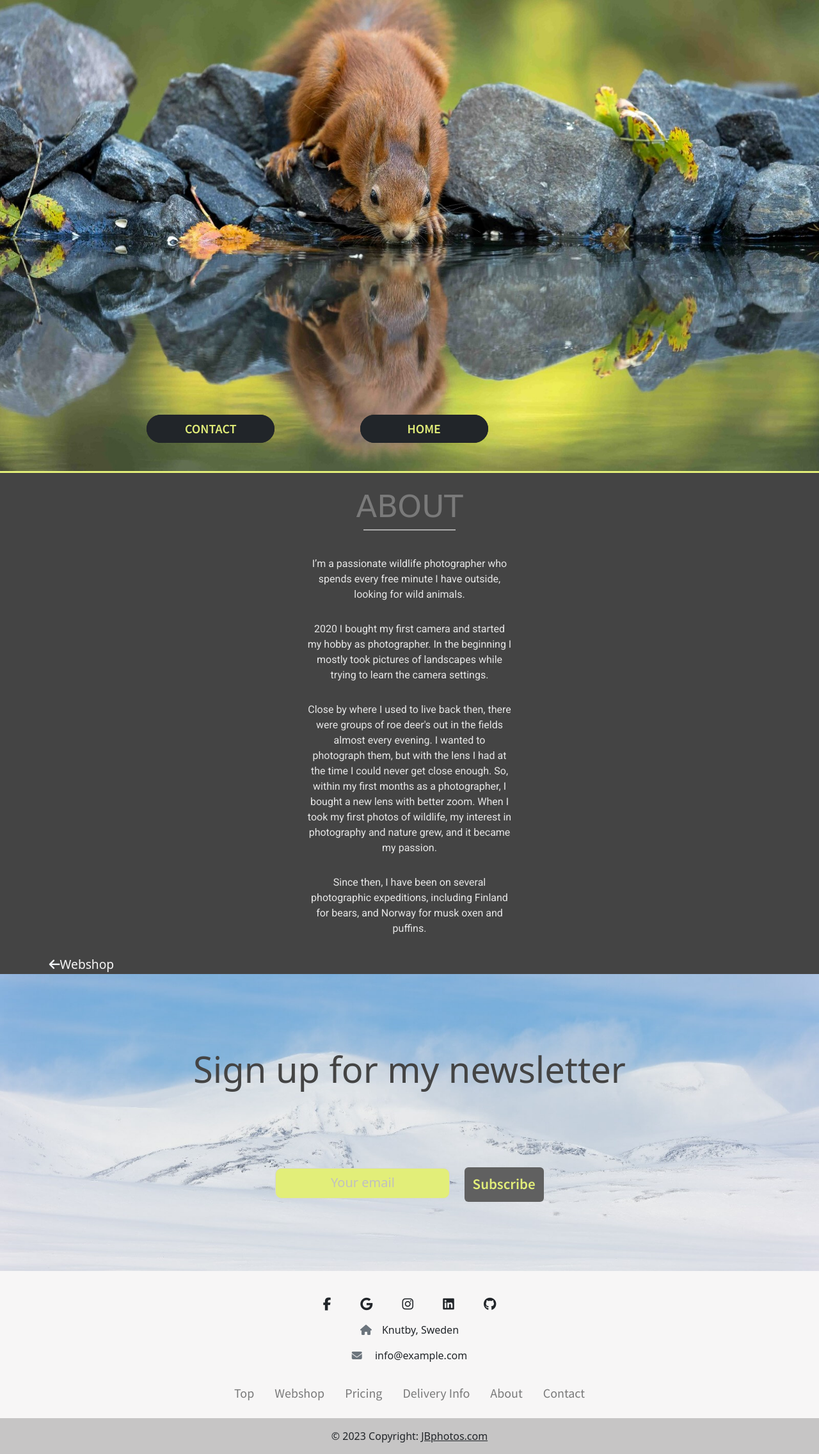
After one commit to CamilCar/jb-wildlife-photos, a Django app: page /about/ in a window 1280 px wide. The commit adds this page. Shown: the whole page at 64% size. Run offline with Django 3.2, Linux system fonts and the light colour scheme; some libraries are stand-ins or nearby versions; some web fonts are replaced.

Commit message:
Add 4 new pages with base content and setup routes

```diff
--- /dev/null
+++ b/home/templates/about/about.html
@@ -0,0 +1,34 @@
+{% extends "base.html" %}
+{% load static %}
+{% block content %}
+    <div class="hero-image"  style="height: 46em;">
+        {% include 'includes/mobile-nav.html' %}
+        <div class="hero-text">{% include 'includes/main-nav.html' %}</div>
+    </div>
+    <div class="page-wrapper">
+        <div id="line-3"></div>
+        <div class="page-title text-center">
+            <span>ABOUT</span>
+            <div id="line-2"></div>
+        </div>
+        <div class="page-text text-center">
+            <div class="text-container">
+                <div class ="page-p">
+                    I’m a passionate wildlife photographer who spends every free minute I have outside, looking for wild animals.
+                </div>
+                <div class ="page-p">
+                    2020 I bought my first camera and started my hobby as photographer. In the beginning I mostly took pictures of landscapes while trying to learn the camera settings.
+                </div>
+                <div class ="page-p">
+                    Close by where I used to live back then, there were groups of roe deer's out in the fields almost every evening. I wanted to photograph them, but with the lens I had
+                    at the time I could never get close enough.
+                    So, within my first months as a photographer, I bought a new lens with better zoom. When I took my first photos of wildlife, my interest in photography and nature grew, and it became my passion.
+                </div>
+                <div class ="page-p">
+                    Since then, I have been on several photographic expeditions, including Finland for bears, and Norway for musk oxen and puffins.
+                </div>
+            </div>
+        </div>
+        <a class="webshop-link" href="{% url 'webshop' %}"><i class="fa fa-arrow-left"style="color: #f0f2f5;"></i>Webshop</a>
+    </div>
+{% endblock %}
--- a/home/urls.py
+++ b/home/urls.py
@@ -5,4 +5,7 @@ from . import views
 urlpatterns = [
     path('', views.index, name='home'),
     path('contact/', views.contact, name='contact'),
+    path('about/', views.about, name='about'),
+    path('delivery/', views.delivery, name='delivery'),
+    path('pricing/', views.pricing, name='pricing'),
 ]
--- a/home/views.py
+++ b/home/views.py
@@ -13,3 +13,21 @@ def contact(request):
     """ Returns contact page """
 
     return render(request, 'contact/contact.html')
+
+
+def about(request):
+    """ Returns about page """
+
+    return render(request, 'about/about.html')
+
+
+def delivery(request):
+    """ Returns delivery info page """
+
+    return render(request, 'delivery_info/delivery.html')
+
+
+def pricing(request):
+    """ Returns prices page """
+
+    return render(request, 'pricing/pricing.html')
--- a/static/css/base.css
+++ b/static/css/base.css
@@ -186,7 +186,8 @@ input[type=text] {
 .page-title {
     font-family: 'Aboreto', cursive;
     color: #7a7a7a;
-    font-size: 3rem
+    font-size: 3rem;
+    margin-top: 1rem;
 }
 
 .page-wrapper {
@@ -201,12 +202,17 @@ input[type=text] {
     color: #e6e6e6;
     font-family: 'Roboto', sans-serif;
     font-size: 1rem;
+    margin: 30px 0;
 }
 
 .page-text h1, h5 {
     color: #e6e6e6;
     font-family: 'Roboto', sans-serif;
     font-size: 1rem;
+}
+
+.text-container {
+    margin: 0px 30rem;
 }
 
 .webshop-link {
--- a/templates/base.html
+++ b/templates/base.html
@@ -106,16 +106,16 @@
               <a class="nav-link" href="{% url 'webshop' %}">Webshop</a>
             </li>
             <li class="nav-item">
-              <a class="nav-link" href="#">Pricing</a>
+              <a class="nav-link" href="{% url 'pricing' %}">Pricing</a>
             </li>
             <li class="nav-item">
-              <a class="nav-link" href="#">Delivery Info</a>
+              <a class="nav-link" href="{% url 'delivery' %}">Delivery Info</a>
             </li>
             <li class="nav-item">
-              <a class="nav-link" href="#">About</a>
+              <a class="nav-link" href="{% url 'about' %}">About</a>
             </li>
             <li class="nav-item">
-              <a class="nav-link" href="#">Contact</a>
+              <a class="nav-link" href="{% url 'contact' %}">Contact</a>
             </li>
           </ul>
         </div>
--- a/templates/includes/mobile-nav.html
+++ b/templates/includes/mobile-nav.html
@@ -18,10 +18,10 @@
           <a class="nav-link" href="{% url 'home' %}">Home</a>
         </li>
         <li class="nav-item">
-          <a class="nav-link" href="">Prices</a>
+          <a class="nav-link" href="{% url 'pricing' %}">Pricing</a>
         </li>
         <li class="nav-item">
-          <a class="nav-link" href="">Delivery Info</a>
+          <a class="nav-link" href="{% url 'delivery' %}">Delivery Info</a>
         </li>
         <li class="nav-item">
           <a class="nav-link" href="">About</a>
```
Also changed, not shown: home/templates/delivery_info/delivery.html (added, +32 -0 lines), home/templates/pricing/pricing.html (added, +33 -0 lines).
